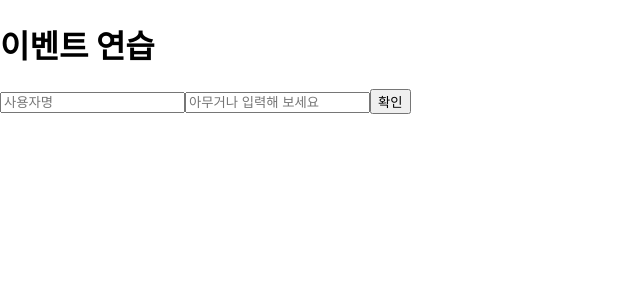
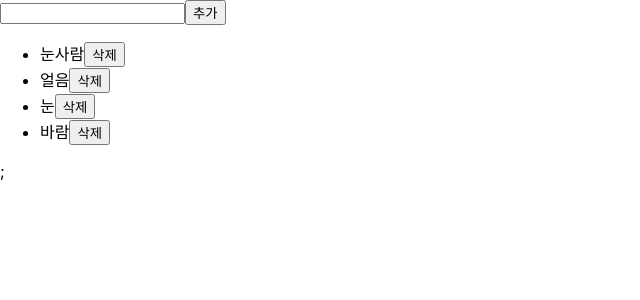
Before and after one commit to mae-noh/React-do-it, a React (Create React App) app: page / in a window 1280 px wide. Shown: the top 300 px of the page, without its empty margins (0-640 px from the left). Built offline with nearby package versions, Linux system fonts and the light colour scheme.

Commit message:
Iteration create and remove

```diff
--- a/src/App.js
+++ b/src/App.js
@@ -1,9 +1,10 @@
 import React from 'react';
 //import Say from './Say';
-import EventPractice from './EventPractice';
+//import EventPractice from './EventPractice';
+import IterationSample from './IterationSample';
 
 const App = () => {
-  return <EventPractice />;
+  return <IterationSample />;
 };
 
 export default App;
--- /dev/null
+++ b/src/IterationSample.js
@@ -0,0 +1,41 @@
+import React, { useState } from 'react';
+
+const IterationSample = () => {
+    const [names, setNames] = useState([
+        { id: 1, text: '눈사람' },
+        { id: 2, text: '얼음' },
+        { id: 3, text: '눈' },
+        { id: 4, text: '바람' }
+    ]);
+
+    const [inputText, setInputText] = useState('');
+    const [nextId, setNextId] = useState(5);
+
+    const onChange = e => setInputText(e.target.value);
+    const onClick = () => {
+        const nextNames = names.concat({
+            id: nextId,
+            text: inputText
+        });
+        setNextId(nextId + 1);
+        setNames(nextNames);
+        setInputText('');
+    };
+    const onRemove = id => {
+        const nextNames = names.filter(name => name.id !== id);
+        setNames(nextNames);
+    }
+
+    const nameList = names.map(name =>
+        <li key={name.id}>{name.text}<button onClick={() => onRemove(name.id)}>삭제</button></li>);
+
+    return (
+        <>
+            <input value={inputText} onChange={onChange}></input>
+            <button onClick={onClick}>추가</button>
+            <ul>{nameList}</ul>;
+        </>
+    )
+};
+
+export default IterationSample;
```
